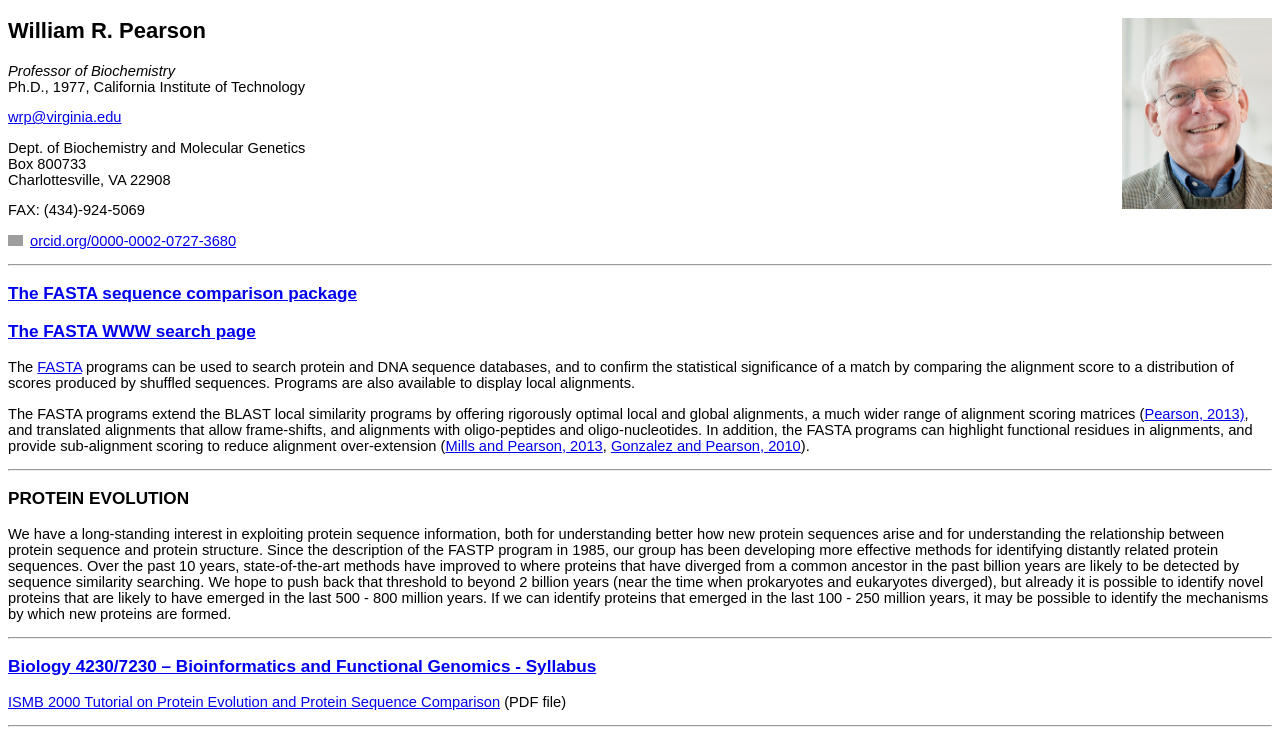
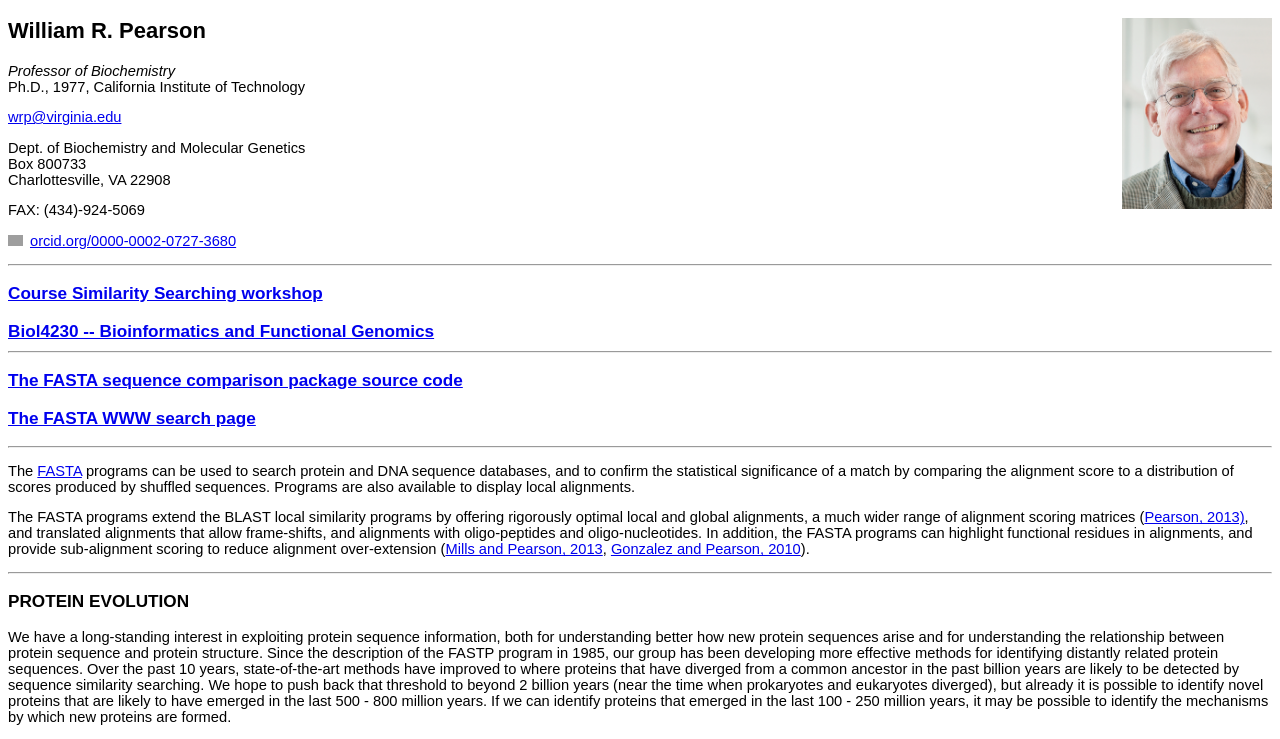
Before and after one commit to wrpearson/wrpearson.github.io, a plain HTML site: page pearson.html in a window 1280 px wide. Shown: the top 739 px of the page. Drawn offline with Linux system fonts and the light colour scheme; grey boxes are pictures that could not be loaded.

Commit message:
add links for workshops, Biol4230

```diff
--- a/pearson.html
+++ b/pearson.html
@@ -29,8 +29,12 @@ Charlottesville, VA 22908<br />
 <p>
 <a href="https://orcid.org/0000-0002-0727-3680" target="orcid.widget" rel="noopener noreferrer" style="vertical-align:top;"><img src="https://orcid.org/sites/default/files/images/orcid_16x16.png" style="width:1em;margin-right:.5em;" alt="ORCID iD icon">orcid.org/0000-0002-0727-3680</a>
 <hr />
-<h3><a href="https://github.com/wrpearson/fasta36/">The FASTA sequence comparison package</a></h3>
+<h3><a href="mol_evol/">Course Similarity Searching workshop</a>
+<h3><a href="biol4230/">Biol4230 -- Bioinformatics and Functional Genomics</a>
+<hr />
+<h3><a href="https://github.com/wrpearson/fasta36/">The FASTA sequence comparison package source code</a></h3>
 <h3><a href="http://fasta.bioch.virginia.edu/fasta_www2/">The FASTA WWW search page</a></h3>
+<hr />
 <p>
 The <a href="http://fasta.bioch.virginia.edu/">FASTA</a>
 programs can be used to search protein and DNA sequence databases, and
```
